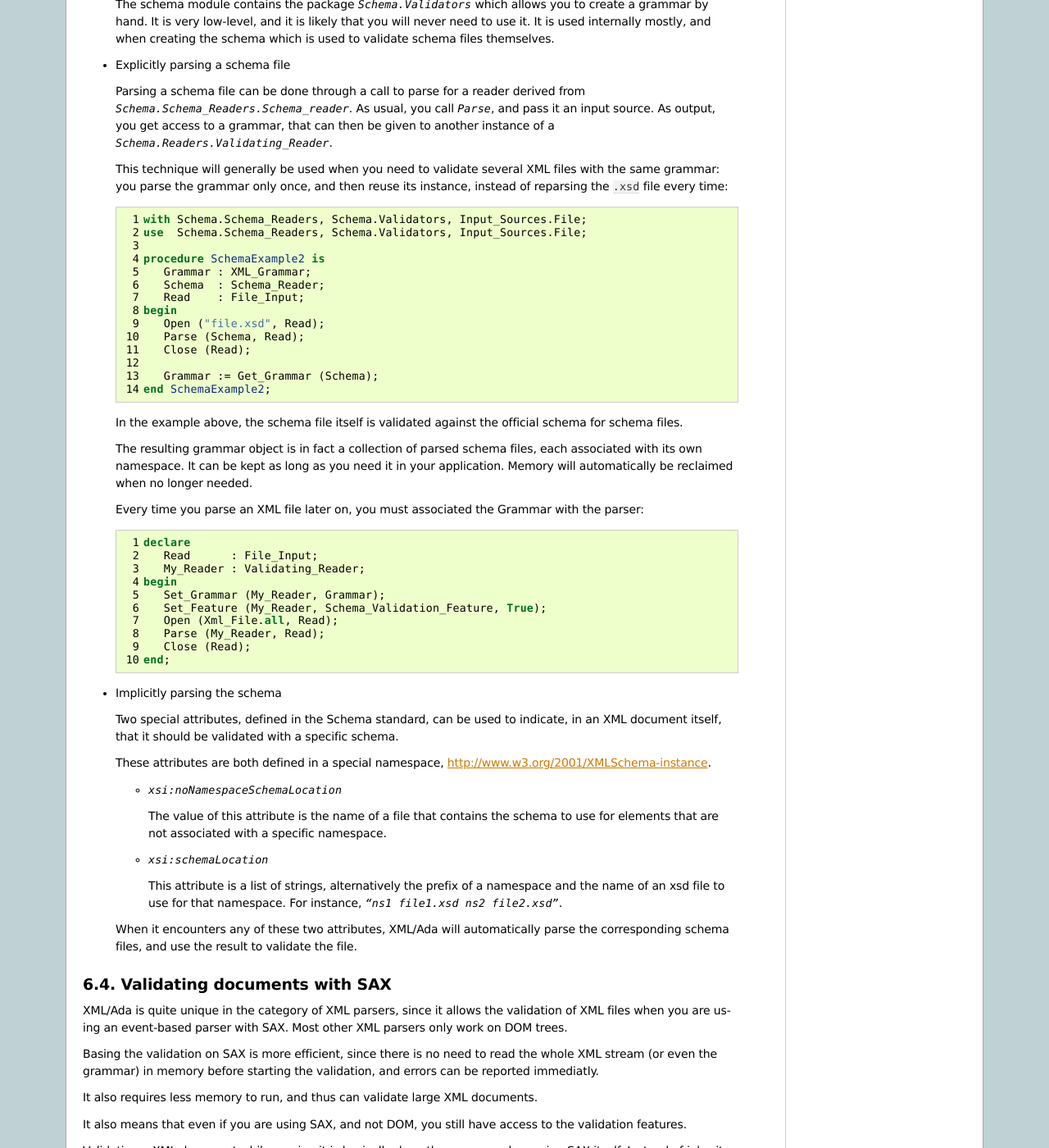
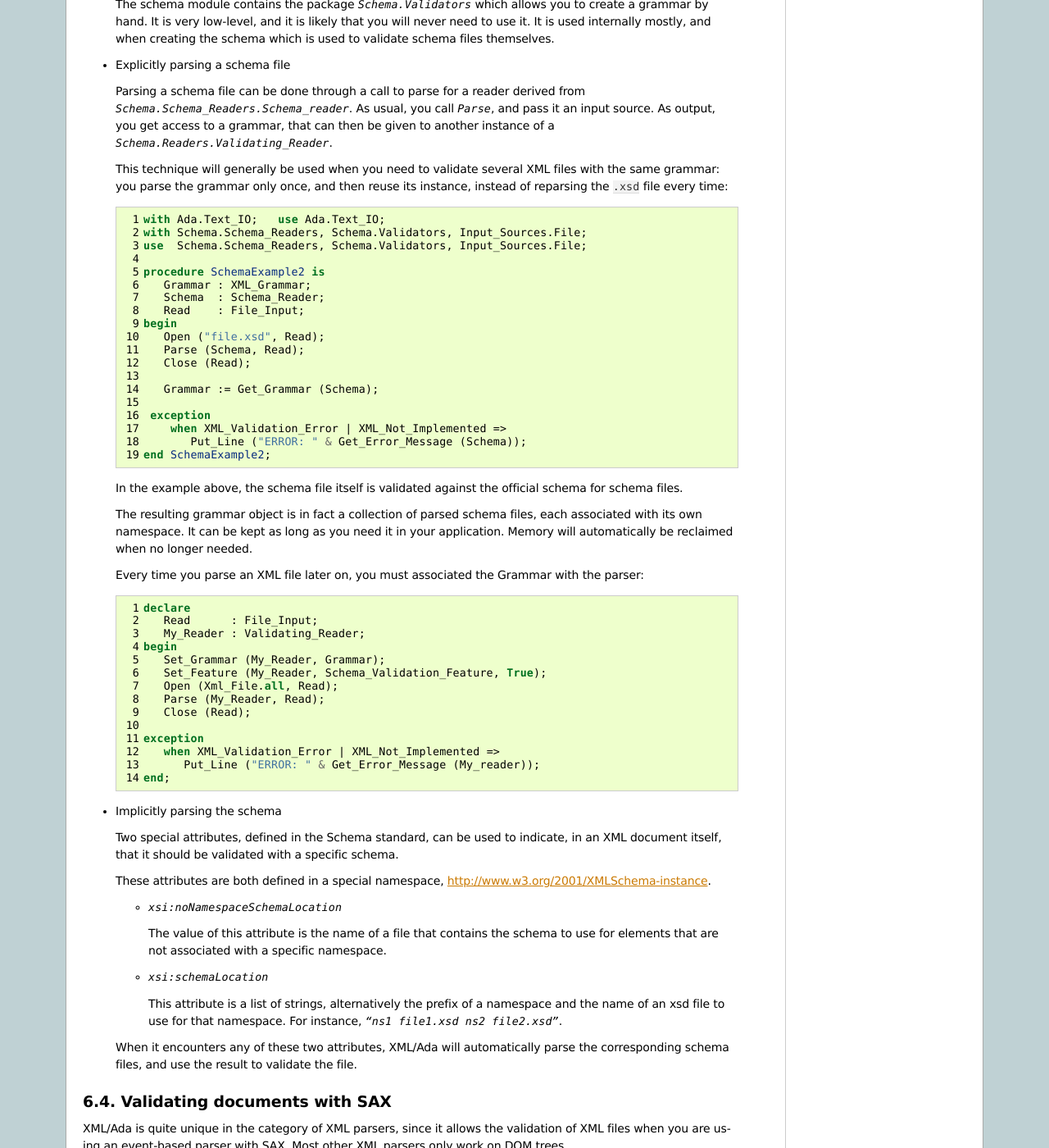
Before and after one commit to AdaCore/xmlada, a Sphinx documentation site: the page built from docs/schema.rst, in a window 1280 px wide and 1400 px high, scrolled down 3911 px. Shown: the whole window at 82% size. Built offline with Sphinx 7.4.7, drawn with Linux system fonts in a browser that asks for light colours.

Commit message:
Minor doc enhancement to show how to display error messages.
N219-005

git-svn-id: svn+ssh://svn.eu.adacore.com/Dev/trunk/xmlada@223538 936e1b1b-40f2-da11-902a-00137254ae57

```diff
--- a/docs/schema.rst
+++ b/docs/schema.rst
@@ -271,6 +271,7 @@ validating a file.
   then reuse its instance, instead of reparsing the :file:`.xsd` file every
   time::
 
+    with Ada.Text_IO;   use Ada.Text_IO;
     with Schema.Schema_Readers, Schema.Validators, Input_Sources.File;
     use  Schema.Schema_Readers, Schema.Validators, Input_Sources.File;
 
@@ -284,6 +285,10 @@ validating a file.
        Close (Read);
 
        Grammar := Get_Grammar (Schema);
+
+     exception
+        when XML_Validation_Error | XML_Not_Implemented =>
+           Put_Line ("ERROR: " & Get_Error_Message (Schema));
     end SchemaExample2;
 
   In the example above, the schema file itself is validated against the
@@ -306,6 +311,10 @@ validating a file.
         Open (Xml_File.all, Read);
         Parse (My_Reader, Read);
         Close (Read);
+
+     exception
+        when XML_Validation_Error | XML_Not_Implemented =>
+           Put_Line ("ERROR: " & Get_Error_Message (My_reader));
      end;
 
 * Implicitly parsing the schema
```
Also changed, not shown: 1 other file.
